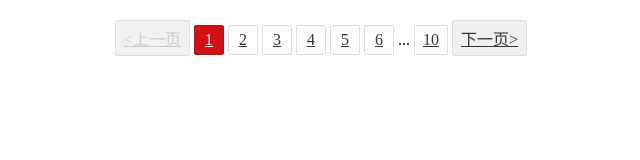
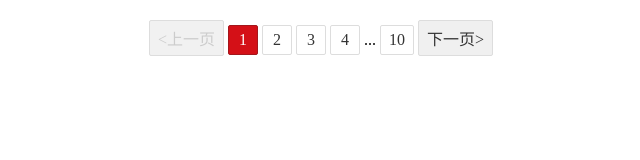
Before and after one commit to xiaobaiha/comment-module, a plain HTML site: page src/test.html in a window 1280 px wide. Shown: the whole page, without its empty margins (339-979 px from the left). Drawn offline with Linux system fonts and the light colour scheme.

Commit message:
@dev pager finish

```diff
--- a/src/component/pager/pager.css
+++ b/src/component/pager/pager.css
@@ -17,6 +17,7 @@
     padding: 5px 8px;
     border: 1px solid #ddd;
     border-radius: 2px;
+    text-decoration: none;
   }
 
   .c-pager .btn a {
--- a/src/component/pager/pager.js
+++ b/src/component/pager/pager.js
@@ -1,20 +1,19 @@
 // [{ value: 1, disabled: true }, { value: 1, disabled: true }, { disabled: true }, {}, {}, {}]
 
-function Pager() {
-    var pageArr = [];
+function Pager(total, refresh, showNumber) {
     var presentPage = 1;
-    var total;
-    var showNumber;
     /**
-     * 初始化分页器数组
+     * 初始化分页器
      * @public
+     * @param {Number} total 总共多少页
+     * @param {Object} refresh 分页器更新后的回调函数
      * @param {Number} showNumber 显示多少页页码
-     * @param {Number} total 总共多少页
      */
-    this.init = (total, showNumber) => {
+    // this.init = (total, refresh, showNumber) => {
         this.total = total;
+        this.refresh = refresh;
         this.showNumber = showNumber || 5;
-    };
+    // };
     var calc = function(showNumber, presentPage, total) {
         // calc item value
         var pageArr = [];
@@ -37,35 +36,42 @@ function Pager() {
         return pageArr;
     };
     this.render = function () {
-        pageArr = calc(this.showNumber, presentPage, this.total);
+        var pageArr = calc(this.showNumber, presentPage, this.total);
         return `
         <ul class="c-pager">
-            <li class="btn prv ${presentPage>1?'':'j-disabled'}" data-action="${presentPage - 1}">
+            <li class="btn prv ${presentPage>1?'" data-type="page':'j-disabled'}" data-action="${presentPage - 1}">
                 <a href="#">&lt;上一页</a>
             </li>
-            <li class="itm ${1 === presentPage?'j-selected': ''}" data-action="1">
+            <li class="itm ${1 === presentPage?'j-selected': '" data-type="page'}" data-action="1">
                 <a href="#">1</a>
             </li>
             <li class="sep ${pageArr[0].value+1>=pageArr[1].value?'hidden':''}">
                 <span>...</span>
             </li>
             ${pageArr.slice(1, this.showNumber-1).map(item => `
-            <li class="itm ${item.disabled?'hidden':''} ${item.value === presentPage?'j-selected': ''}" data-action="${item.value}">
+            <li class="itm ${item.disabled?'hidden':''} ${item.value === presentPage?'j-selected': '" data-type="page'}" data-action="${item.value}">
                 <a href="">${item.value}</a>
             </li>`
             ).join('')}
             <li class="sep ${pageArr[this.showNumber-1].value-1===pageArr[this.showNumber-2].value?'hidden':''}">
                 <span>...</span>
             </li>
-            <li class="itm ${this.total === presentPage?'j-selected': ''} ${pageArr[this.showNumber-1].disabled?'hidden':''}" data-action="${this.total}">
+            <li class="itm ${pageArr[this.showNumber-1].disabled?'hidden':''} ${this.total === presentPage?'j-selected': '" data-type="page'}" data-action="${this.total}">
                 <a href="#">${this.total}</a>
             </li>
-            <li class="btn nxt ${presentPage<this.total?'':'j-disabled'}" data-action="${presentPage + 1}">
+            <li class="btn nxt ${presentPage<this.total?'" data-type="page':'j-disabled'}" data-action="${presentPage + 1}">
                 <a href="#">下一页&gt;</a>
             </li>
         </ul>`;
     };
+    var jumpPage = (event) => {
+        event.preventDefault();
+        var page = event.target.parentNode.dataset.action - 0;
+        presentPage = page;
+        this.refresh(presentPage);
+    }
     this.bind = function(){
-
+        document.querySelectorAll("[data-type='page']").forEach(item=>item.addEventListener("click", jumpPage));
+        document.querySelectorAll(".c-pager .j-selected").forEach(item=>item.addEventListener("click", e=>e.preventDefault()));
     };
 }
--- a/src/test.html
+++ b/src/test.html
@@ -18,10 +18,13 @@
     <script>
         // var reply = new Reply();
         // reply.init(new DBUtil());
-        var pager = new Pager();
-        pager.init(10, 7);
+        var pager = new Pager(10, function(presentPage){
+            console.log("refresh", presentPage);
+            document.querySelector("#root").innerHTML = pager.render();
+            pager.bind();
+        },5);
         document.querySelector("#root").innerHTML = pager.render();
-        // reply.bind();
+        pager.bind();
     </script>
 </body>
 </html>
```
